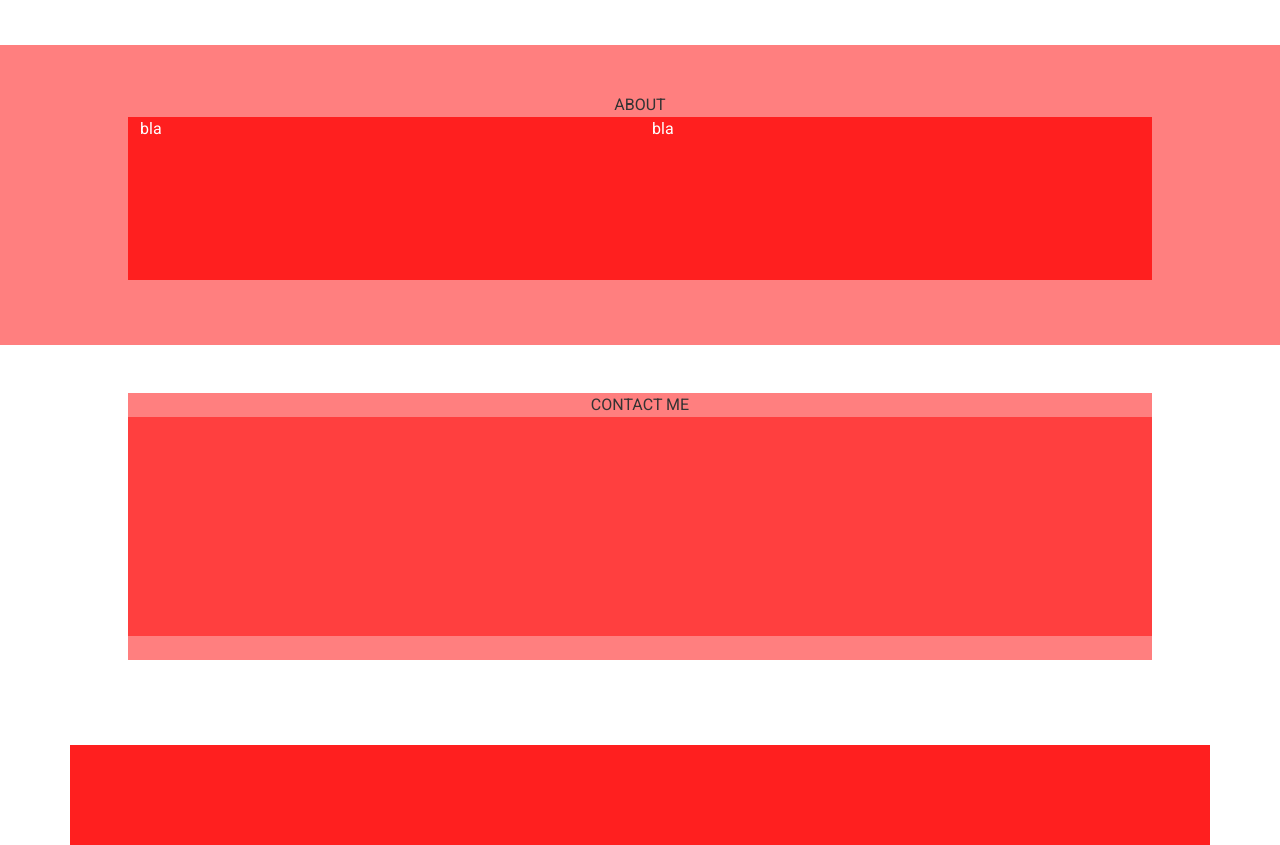
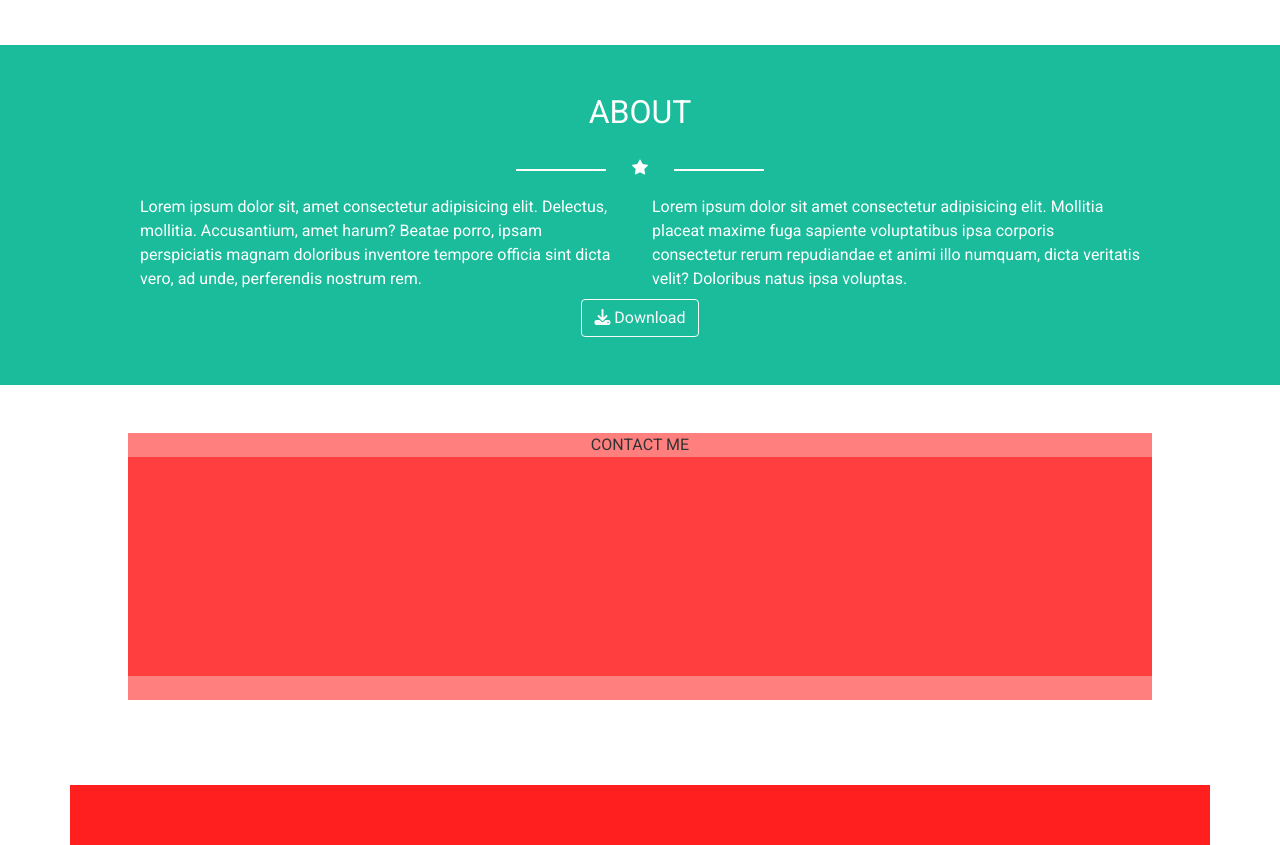
Before and after one commit to Ciuff4/html-css-bootstrap-freelancer, a plain HTML site: page index.html in a window 1280 px wide. Shown: the part 1136-1981 px from the top of the page. Drawn offline with nearby package versions, Linux system fonts and the light colour scheme.

Commit message:
about section creation: title , star-div ,columns , button

```diff
--- a/index.html
+++ b/index.html
@@ -4,6 +4,7 @@
     <meta charset="UTF-8">
     <meta http-equiv="X-UA-Compatible" content="IE=edge">
     <meta name="viewport" content="width=device-width, initial-scale=1.0">
+    <link rel="stylesheet" href="https://cdnjs.cloudflare.com/ajax/libs/font-awesome/6.1.1/css/all.min.css" integrity="sha512-KfkfwYDsLkIlwQp6LFnl8zNdLGxu9YAA1QvwINks4PhcElQSvqcyVLLD9aMhXd13uQjoXtEKNosOWaZqXgel0g==" crossorigin="anonymous" referrerpolicy="no-referrer" />
     <link href="https://cdn.jsdelivr.net/npm/bootstrap@5.1.3/dist/css/bootstrap.min.css" rel="stylesheet" integrity="sha384-1BmE4kWBq78iYhFldvKuhfTAU6auU8tT94WrHftjDbrCEXSU1oBoqyl2QvZ6jIW3" crossorigin="anonymous">
     <link rel="preconnect" href="https://fonts.googleapis.com">
     <link rel="preconnect" href="https://fonts.gstatic.com" crossorigin>
@@ -107,15 +108,28 @@
         <!-- /PORFOLIO -->
 
         <!-- ABOUT -->
-        <section class="h_300 d-flex justify-content-center bug">
+        <section id="about" class="d-flex justify-content-center">
             <div class="cg_container">
-                <div class="title-section">ABOUT</div>
-                <div class="container-fluid h-100 bug">
+                <div class="title-section title-section-green">
+                    <h2>ABOUT</h2>
+                <div class="cg-star cg-star-bg-green">
+                    <div class=" d-inline-block"></div>
+                    <svg xmlns="http://www.w3.org/2000/svg" width="16" height="16" fill="currentColor" class="bi bi-star-fill" viewBox="0 0 16 16">
+                        <path d="M3.612 15.443c-.386.198-.824-.149-.746-.592l.83-4.73L.173 6.765c-.329-.314-.158-.888.283-.95l4.898-.696L7.538.792c.197-.39.73-.39.927 0l2.184 4.327 4.898.696c.441.062.612.636.282.95l-3.522 3.356.83 4.73c.078.443-.36.79-.746.592L8 13.187l-4.389 2.256z"/>
+                    </svg>
+                    <div class="d-inline-block"></div>
+                </div>
+                </div>
+                <div class="container-fluid">
                     <div class="row h-100">
-                        <div class="col-12 col-md-6 bug">bla</div>
-                        <div class="col-12 col-md-6 bug">bla</div>
+                        <div class="col-12 col-md-6">Lorem ipsum dolor sit, amet consectetur adipisicing elit. Delectus, mollitia. Accusantium, amet harum? Beatae porro, ipsam perspiciatis magnam doloribus inventore tempore officia sint dicta vero, ad unde, perferendis nostrum rem.</div>
+                        <div class="col-12 col-md-6">Lorem ipsum dolor sit amet consectetur adipisicing elit. Mollitia placeat maxime fuga sapiente voluptatibus ipsa corporis consectetur rerum repudiandae et animi illo numquam, dicta veritatis velit? Doloribus natus ipsa voluptas.</div>
                     </div>
                 </div>
+                <div class="text-center pt-2">
+                    <button type="button" class="btn btn-outline-light"> <i class="fa-solid fa-download"></i> Download</button>
+                </div>
+
             </div>
         </section>
         <!-- /ABOUT -->
--- a/style.css
+++ b/style.css
@@ -84,12 +84,20 @@ header{
 
 /* PORTFOLIO */
 
-
-
 .card{
     overflow: hidden;
     border-radius: 10px;
     border: none;
+}
+
+/* ABOUT */
+
+#about{
+    background-color: #1ABC9C;
+}
+
+.title-section-green{
+    color: white;
 }
 
 /* DEBUG */
```
